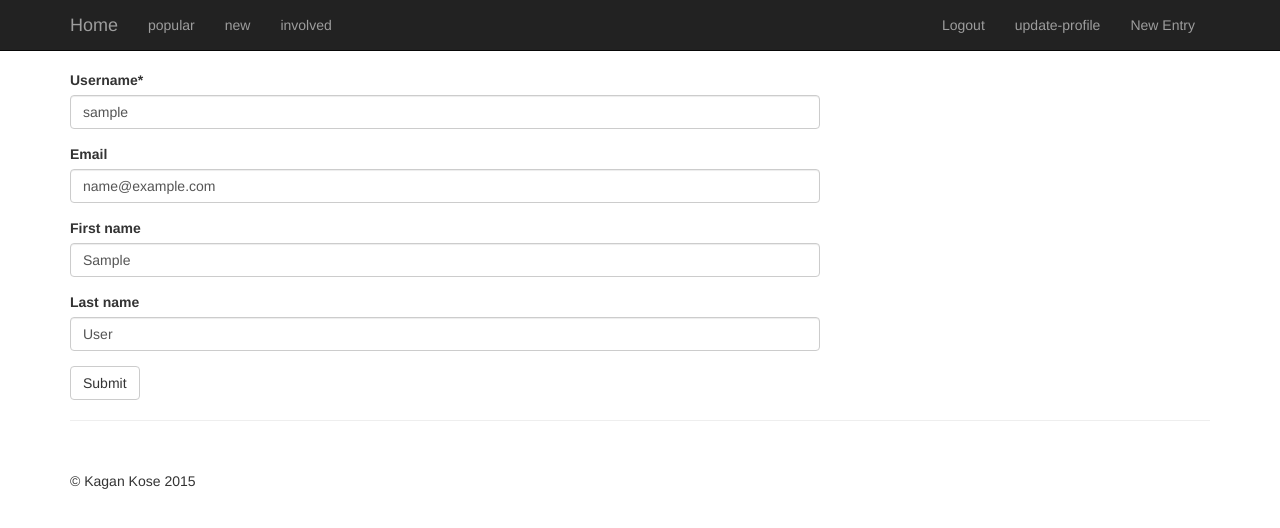
After one commit to skagankose/urban, a Django app: page /update_user/ in a window 1280 px wide. The commit adds this page. Shown: the top 528 px of the page. Run offline with Django 3.2, Linux system fonts and the light colour scheme; the visitor is signed in with stand-in values (Sample User, id 1); some libraries are stand-ins or nearby versions.

Commit message:
Added ways to update entries and user informations

```diff
--- a/entries/forms.py
+++ b/entries/forms.py
@@ -22,3 +22,18 @@ class EntryForm(forms.ModelForm):
     class Meta:
         model = Entry
         fields = ('title', 'description', 'text')
+
+class UpdateEntryForm(forms.ModelForm):
+    class Meta:
+        model = Entry
+        fields = ('title', 'description', 'text')
+
+class UpdateUserForm(forms.ModelForm):
+    username = forms.CharField(required=True)
+    email = forms.EmailField(required=False)
+    first_name = forms.CharField(required=False)
+    last_name = forms.CharField(required=False)
+
+    class Meta:
+        model = User
+        fields = ('username', 'email', 'first_name', 'last_name', )
--- a/entries/templates/entries/base.html
+++ b/entries/templates/entries/base.html
@@ -51,6 +51,7 @@
           <ul class="nav navbar-nav pull-right">
             {% if user.is_authenticated %}
             <li><a href="{% url "logout" %}">Logout</a></li>
+            <li><a href="{% url "update_user" %}">update-profile</a></li>
             {% else %}
             <li><a href="{% url "register" %}">Register Here</a></li>
             <li><a href="{% url "login" %}">Login</a></li>
--- /dev/null
+++ b/entries/templates/entries/update_user.html
@@ -0,0 +1,26 @@
+{% extends "entries/base.html" %}
+{% load crispy_forms_tags %}
+{% load staticfiles %}
+
+{% block content %}
+
+        <form id="form" method="post" action="{% url "update_user" %}">{% csrf_token %}
+            {{ form|crispy }}
+        <input class="btn btn-default" type="submit" name="submit" value="Submit" />
+        </form>
+
+{% endblock %}
+
+{% block entryList %}
+
+   <div class="list-group">
+
+   {% for entry in all_entries %}
+
+      <a href="{% url "entry_detail" pk=entry.pk %}" class="list-group-item">{{ entry.title }}</a>
+
+    {% endfor %}
+
+    </div>
+
+{% endblock %}
--- a/entries/urls.py
+++ b/entries/urls.py
@@ -26,6 +26,12 @@ urlpatterns = [
     # Submit new entry
     url(r'^new_entry/', views.new_entry, name='new_entry'),
 
+    # Edit existing entry
+    url(r'^update_entry/(?P<pk>[0-9]+)/$', views.update_entry, name='update_entry'),
+
+    # Edit existing user
+    url(r'^update_user/$', views.update_user, name='update_user'),
+
     # For voting process
     url(r'^entry/(?P<pk>[0-9]+)/vote_up$', views.entry_vote_up, name='entry_vote_up'),
     url(r'^entry/(?P<pk>[0-9]+)/vote_up2$', views.entry_vote_up2, name='entry_vote_up2'),
--- a/entries/views.py
+++ b/entries/views.py
@@ -10,7 +10,7 @@ from django.contrib.auth import authenticate, login, logout
 from django.contrib.auth.decorators import login_required
 
 # Ours
-from .forms import UserForm, UserProfileForm, EntryForm
+from .forms import UserForm, UserProfileForm, EntryForm, UpdateEntryForm, UpdateUserForm
 from .models import Entry
 
 # Entries sorted according to rates
@@ -201,3 +201,58 @@ def new_entry(request):
     else:
         form  = EntryForm()
     return render(request,'entries/new_entry.html', {'form': form})
+
+# Update existing entry
+def update_entry(request, pk):
+    entry = get_object_or_404(Entry, pk=pk)
+    if entry.author == request.user:
+        if request.method == 'POST':
+            form = UpdateEntryForm(request.POST, instance=entry)
+            if form.is_valid():
+                form.save()
+                return HttpResponseRedirect('/')
+        else:
+            form = UpdateEntryForm(instance=entry)
+
+        return render(request,'entries/update_entry.html', {'form': form, 'entry': entry})
+    else:
+        return HttpResponseRedirect('/')
+
+# Update existing entry
+def update_entry(request, pk):
+    entry = get_object_or_404(Entry, pk=pk)
+    if entry.author == request.user:
+        if request.method == 'POST':
+            form = UpdateEntryForm(request.POST, instance=entry)
+            if form.is_valid():
+                form.save()
+                return HttpResponseRedirect('/')
+        else:
+            form = UpdateEntryForm(instance=entry)
+
+        return render(request,'entries/update_entry.html', {'form': form, 'entry': entry})
+    else:
+        return HttpResponseRedirect('/')
+
+# Update existing entry
+def update_user(request):
+    user = request.user
+    if request.method == 'POST':
+        form = UpdateUserForm(request.POST, instance=request.user)
+        if form.is_valid():
+            form.save()
+            return HttpResponseRedirect('/')
+    else:
+        form = UpdateUserForm(instance=request.user)
+    return render(request,'entries/update_user.html', {'form': form})
+
+
+# Look Entries in detail
+def entry_detail(request, pk):
+    entry = get_object_or_404(Entry, pk=pk)
+    entry.views += 1
+    entry.save()
+    all_entries = Entry.objects.all().extra(order_by = ['-rate_total'])
+    context = {'entry': entry,
+               'all_entries': all_entries,}
+    return render(request, 'entries/entry_detail.html', context)
```
Also changed, not shown: entries/templates/entries/entry_detail.html (+10 -3 lines), entries/templates/entries/update_entry.html (added, +26 -0 lines), README.md.
